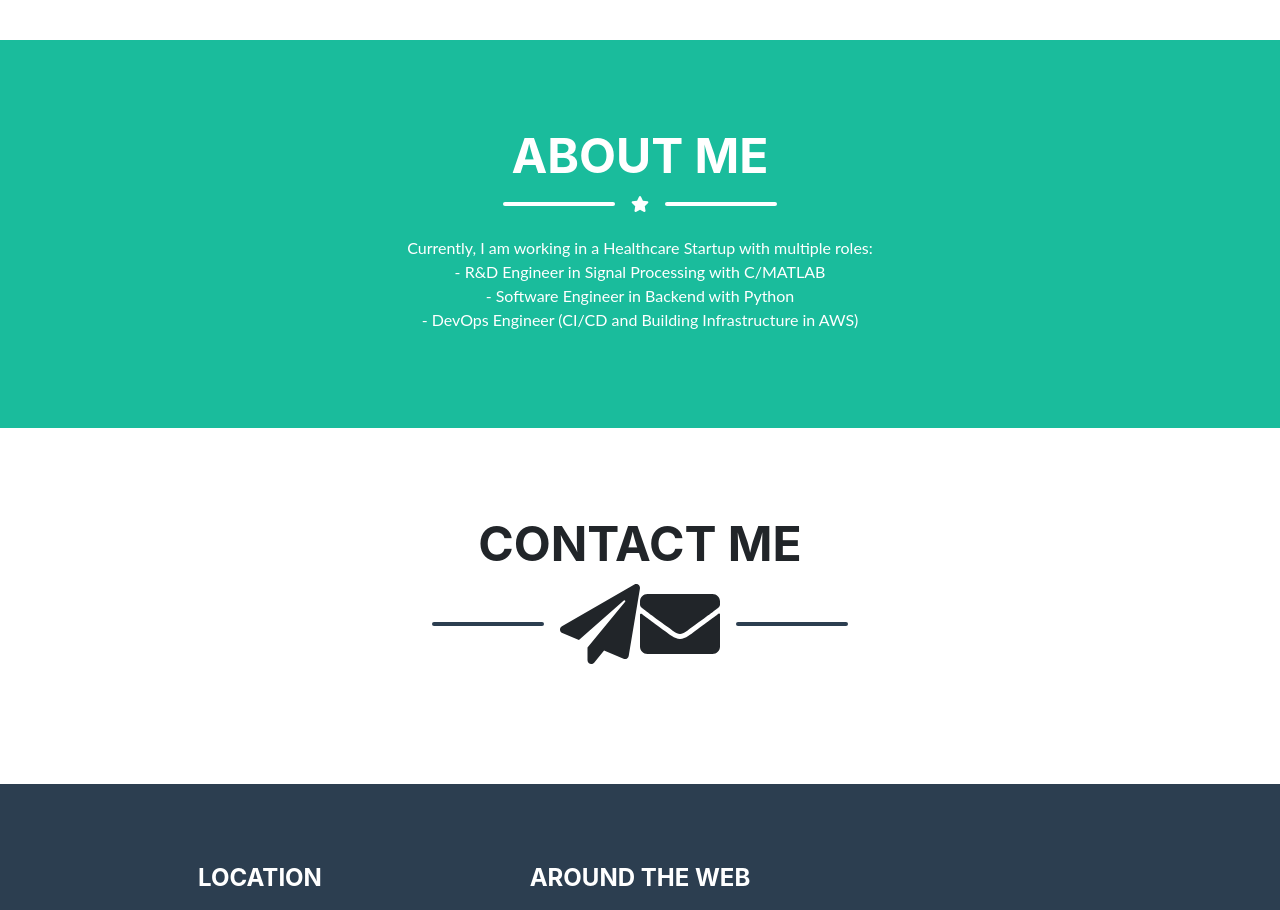
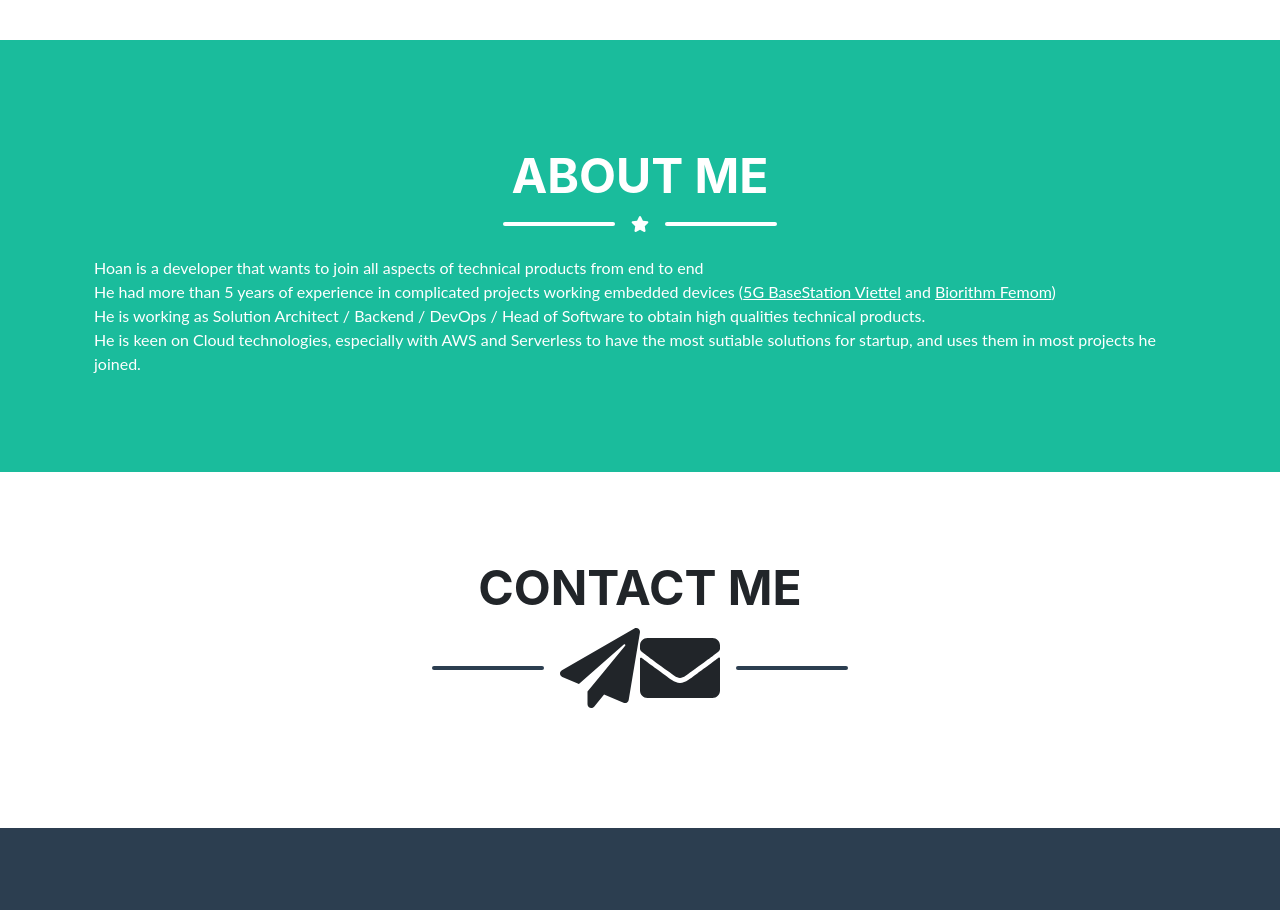
Before and after one commit to hoan-pham-duy/lighthappy_org_on_premises, a React (Create React App) app: page / in a window 1280 px wide. Shown: the part 1360-2270 px from the top of the page. Built offline with nearby package versions, Linux system fonts and the light colour scheme; no server answers; what @aws-amplify/ui-react, aws-amplify would draw is missing.

Commit message:
Update About.js

```diff
--- a/src/screens/Homepage/components/About.js
+++ b/src/screens/Homepage/components/About.js
@@ -3,11 +3,19 @@ import React from 'react'
 import { FontAwesomeIcon } from '@fortawesome/react-fontawesome'
 import { faStar } from '@fortawesome/free-solid-svg-icons'
 
+const emptyVeritcalDivStyle = {
+  height: '20px'
+}
+const embeddedLinkStyle = {
+  color: 'white',
+  textDecoration: 'underline'
+}
 class About extends React.Component {
   render () {
     return (
       <div>
         <section className='page-section bg-primary text-white mb-0' id='about'>
+          <div style={emptyVeritcalDivStyle}></div>
           <div className='container'>
             {/* About Section Heading */}
             <h2 className='page-section-heading text-center text-uppercase text-white'>About Me</h2>
@@ -19,12 +27,12 @@ class About extends React.Component {
               <div className='divider-custom-line' />
             </div>
             {/* About Section Content */}
-            <div style={ { 'text-align': 'center' } }>
-
-              <div>Currently, I am working in a Healthcare Startup with multiple roles: <br />
-                - R&D Engineer in Signal Processing with C/MATLAB<br />
-                - Software Engineer in Backend with Python<br />
-                - DevOps Engineer (CI/CD and Building Infrastructure in AWS)<br />
+            <div>
+              <div>
+              Hoan is a developer that wants to join all aspects of technical products from end to end <br />
+              He had more than 5 years of experience in complicated projects working embedded devices (<a style={embeddedLinkStyle} href="https://www.mobileworldlive.com/asia/asia-news/viettel-builds-5g-base-stations-with-amd-chips/" target="_blank" rel="noreferrer">5G BaseStation Viettel</a> and <a style={embeddedLinkStyle} href="https://www.bio-rithm.com/" target="_blank" rel="noreferrer">Biorithm Femom</a>) <br />
+              He is working as Solution Architect / Backend / DevOps / Head of Software to obtain high qualities technical products. <br />
+              He is keen on Cloud technologies, especially with AWS and Serverless to have the most sutiable solutions for startup, and uses them in most projects he joined. <br />
               </div>
             </div>
           </div>
```
